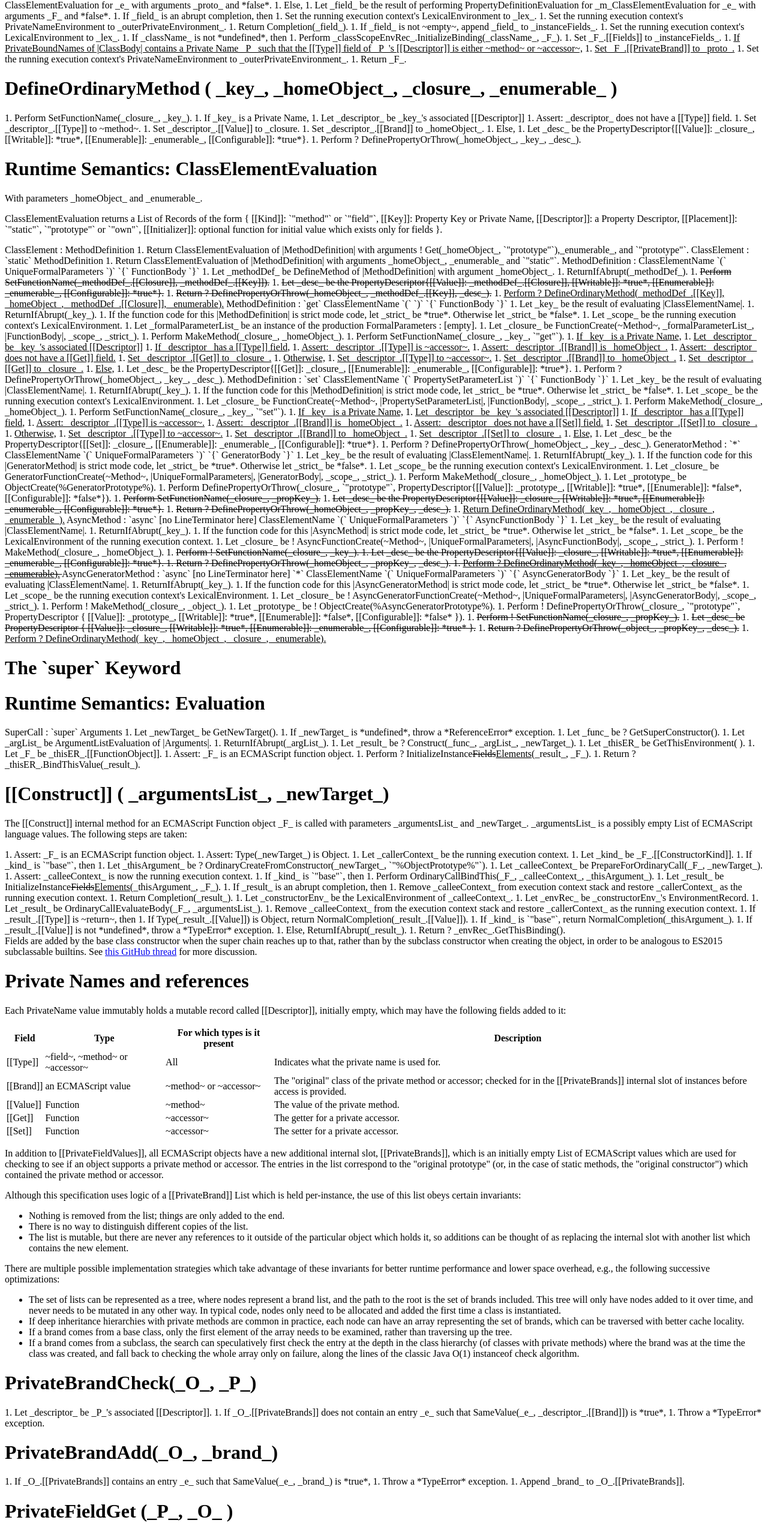
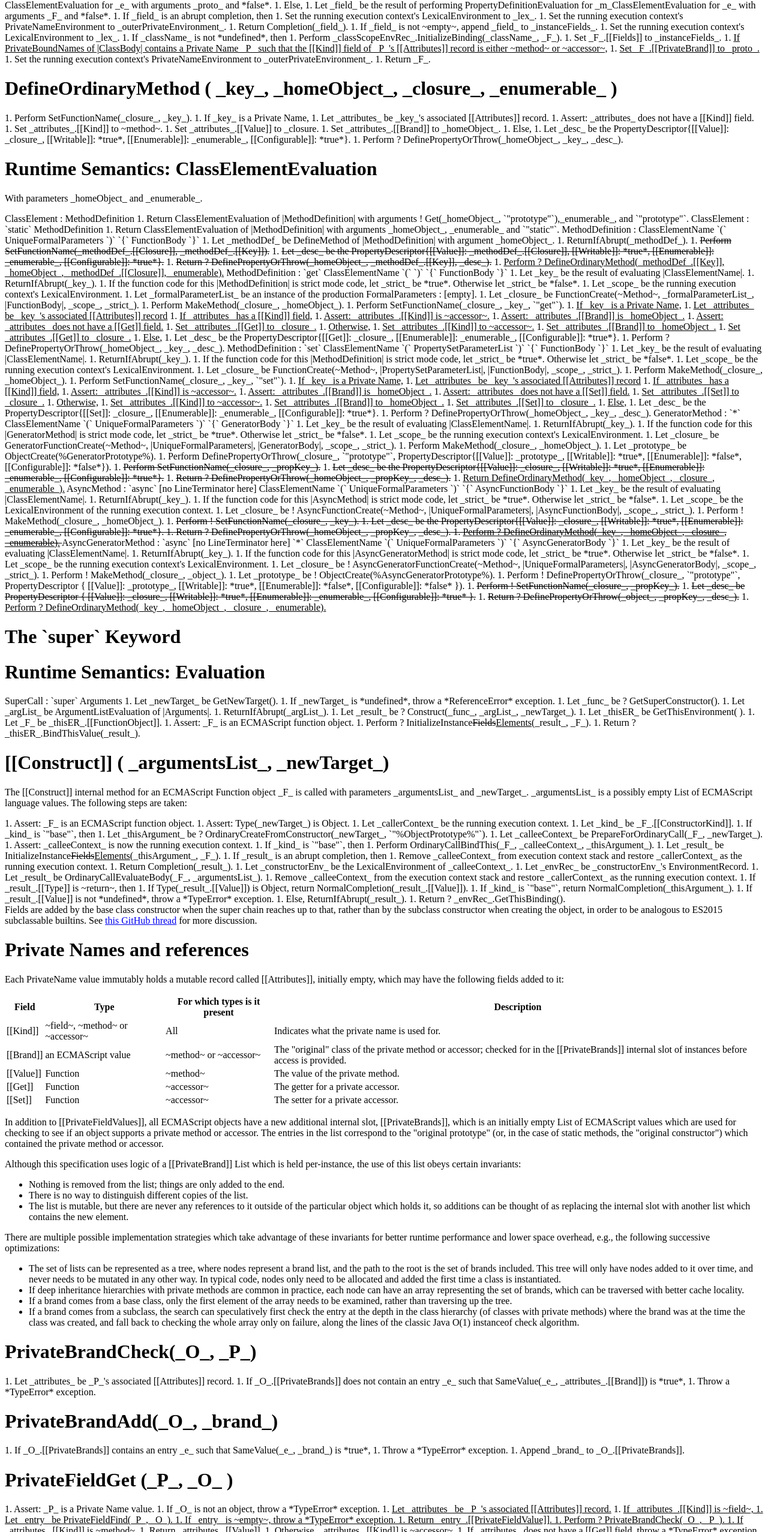
Before and after one commit to tc39/proposal-private-methods, a website: page spec.html in a window 1280 px wide. Shown: the part 2104-4658 px from the top of the page at 60% size. Drawn offline with Linux system fonts and the light colour scheme.

Commit message:
Editorial: Rename private name [[Descriptor]] to [[Attributes]]
And rename [[Type]] to [[Kind]] to match decorators

```diff
--- a/spec.html
+++ b/spec.html
@@ -334,7 +334,7 @@ emu-example pre {
       1. If _className_ is not *undefined*, then
         1. Perform _classScopeEnvRec_.InitializeBinding(_className_, _F_).
       1. Set _F_.[[Fields]] to _instanceFields_.
-      1. <ins>If PrivateBoundNames of |ClassBody| contains a Private Name _P_ such that the [[Type]] field of _P_'s [[Descriptor]] is either ~method~ or ~accessor~,</ins>
+      1. <ins>If PrivateBoundNames of |ClassBody| contains a Private Name _P_ such that the [[Kind]] field of _P_'s [[Attributes]] record is either ~method~ or ~accessor~,</ins>
         1. <ins>Set _F_.[[PrivateBrand]] to _proto_.</ins>
       1. Set the running execution context's PrivateNameEnvironment to _outerPrivateEnvironment_.
       1. Return _F_.
@@ -346,11 +346,11 @@ emu-example pre {
     <emu-alg>
       1. Perform SetFunctionName(_closure_, _key_).
       1. If _key_ is a Private Name,
-        1. Let _descriptor_ be _key_'s associated [[Descriptor]]
-        1. Assert: _descriptor_ does not have a [[Type]] field.
-        1. Set _descriptor_.[[Type]] to ~method~.
-        1. Set _descriptor_.[[Value]] to _closure.
-        1. Set _descriptor_.[[Brand]] to _homeObject_.
+        1. Let _attributes_ be _key_'s associated [[Attributes]] record.
+        1. Assert: _attributes_ does not have a [[Kind]] field.
+        1. Set _attributes_.[[Kind]] to ~method~.
+        1. Set _attributes_.[[Value]] to _closure.
+        1. Set _attributes_.[[Brand]] to _homeObject_.
       1. Else,
         1. Let _desc_ be the PropertyDescriptor{[[Value]]: _closure_, [[Writable]]: *true*, [[Enumerable]]: _enumerable_, [[Configurable]]: *true*}.
         1. Perform ? DefinePropertyOrThrow(_homeObject_, _key_, _desc_).
@@ -360,7 +360,6 @@ emu-example pre {
   <emu-clause id="sec-method-definitions-runtime-semantics-classelementevaluation" aoid=ClassElementEvaluation>
     <h1>Runtime Semantics: ClassElementEvaluation</h1>
     <p>With parameters _homeObject_ and _enumerable_.</p>
-    <p>ClassElementEvaluation returns a List of Records of the form { [[Kind]]: `"method"` or `"field"`, [[Key]]: Property Key or Private Name, [[Descriptor]]: a Property Descriptor, [[Placement]]: `"static"`, `"prototype"` or `"own"`, [[Initializer]]: optional function for initial value which exists only for fields }.</p>
     <emu-see-also-para op="PropertyDefinitionEvaluation"></emu-see-also-para>
     <emu-grammar>ClassElement : MethodDefinition</emu-grammar>
     <emu-alg>
@@ -390,16 +389,16 @@ emu-example pre {
       1. Perform MakeMethod(_closure_, _homeObject_).
       1. Perform SetFunctionName(_closure_, _key_, `"get"`).
       1. <ins>If _key_ is a Private Name,</ins>
-        1. <ins>Let _descriptor_ be _key_'s associated [[Descriptor]]</ins>
-        1. <ins>If _descriptor_ has a [[Type]] field,</ins>
-          1. <ins>Assert: _descriptor_.[[Type]] is ~accessor~.</ins>
-          1. <ins>Assert: _descriptor_.[[Brand]] is _homeObject_.</ins>
-          1. <ins>Assert: _descriptor_ does not have a [[Get]] field.</ins>
-          1. <ins>Set _descriptor_.[[Get]] to _closure_.</ins>
+        1. <ins>Let _attributes_ be _key_'s associated [[Attributes]] record</ins>
+        1. <ins>If _attributes_ has a [[Kind]] field,</ins>
+          1. <ins>Assert: _attributes_.[[Kind]] is ~accessor~.</ins>
+          1. <ins>Assert: _attributes_.[[Brand]] is _homeObject_.</ins>
+          1. <ins>Assert: _attributes_ does not have a [[Get]] field.</ins>
+          1. <ins>Set _attributes_.[[Get]] to _closure_.</ins>
         1. <ins>Otherwise,</ins>
-          1. <ins>Set _descriptor_.[[Type]] to ~accessor~.</ins>
-          1. <ins>Set _descriptor_.[[Brand]] to _homeObject_.</ins>
-          1. <ins>Set _descriptor_.[[Get]] to _closure_.</ins>
+          1. <ins>Set _attributes_.[[Kind]] to ~accessor~.</ins>
+          1. <ins>Set _attributes_.[[Brand]] to _homeObject_.</ins>
+          1. <ins>Set _attributes_.[[Get]] to _closure_.</ins>
       1. <ins>Else,</ins>
         1. Let _desc_ be the PropertyDescriptor{[[Get]]: _closure_, [[Enumerable]]: _enumerable_, [[Configurable]]: *true*}.
         1. Perform ? DefinePropertyOrThrow(_homeObject_, _key_, _desc_).
@@ -414,16 +413,16 @@ emu-example pre {
       1. Perform MakeMethod(_closure_, _homeObject_).
       1. Perform SetFunctionName(_closure_, _key_, `"set"`).
       1. <ins>If _key_ is a Private Name,</ins>
-        1. <ins>Let _descriptor_ be _key_'s associated [[Descriptor]]</ins>
-        1. <ins>If _descriptor_ has a [[Type]] field,</ins>
-          1. <ins>Assert: _descriptor_.[[Type]] is ~accessor~.</ins>
-          1. <ins>Assert: _descriptor_.[[Brand]] is _homeObject_.</ins>
-          1. <ins>Assert: _descriptor_ does not have a [[Set]] field.</ins>
-          1. <ins>Set _descriptor_.[[Set]] to _closure_.</ins>
+        1. <ins>Let _attributes_ be _key_'s associated [[Attributes]] record</ins>
+        1. <ins>If _attributes_ has a [[Kind]] field,</ins>
+          1. <ins>Assert: _attributes_.[[Kind]] is ~accessor~.</ins>
+          1. <ins>Assert: _attributes_.[[Brand]] is _homeObject_.</ins>
+          1. <ins>Assert: _attributes_ does not have a [[Set]] field.</ins>
+          1. <ins>Set _attributes_.[[Set]] to _closure_.</ins>
         1. <ins>Otherwise,</ins>
-          1. <ins>Set _descriptor_.[[Type]] to ~accessor~.</ins>
-          1. <ins>Set _descriptor_.[[Brand]] to _homeObject_.</ins>
-          1. <ins>Set _descriptor_.[[Set]] to _closure_.</ins>
+          1. <ins>Set _attributes_.[[Kind]] to ~accessor~.</ins>
+          1. <ins>Set _attributes_.[[Brand]] to _homeObject_.</ins>
+          1. <ins>Set _attributes_.[[Set]] to _closure_.</ins>
       1. <ins>Else,</ins>
         1. Let _desc_ be the PropertyDescriptor{[[Set]]: _closure_, [[Enumerable]]: _enumerable_, [[Configurable]]: *true*}.
         1. Perform ? DefinePropertyOrThrow(_homeObject_, _key_, _desc_).
@@ -543,8 +542,8 @@ emu-example pre {
 <emu-clause id="sec-private-names">
   <h1>Private Names and references</h1>
 
-  <p>Each PrivateName value immutably holds a mutable record called [[Descriptor]], initially empty, which may have the following fields added to it:</p>
-    <emu-table id="private-name-record" caption="Fields of the [[Descriptor]] record">
+  <p>Each PrivateName value immutably holds a mutable record called [[Attributes]], initially empty, which may have the following fields added to it:</p>
+    <emu-table id="private-name-record" caption="Fields of the [[Attributes]] record">
       <table>
         <tbody>
         <tr>
@@ -563,7 +562,7 @@ emu-example pre {
         </tr>
         <tr>
           <td>
-            [[Type]]
+            [[Kind]]
           </td>
           <td>
             ~field~, ~method~ or ~accessor~
@@ -659,8 +658,8 @@ emu-example pre {
 <emu-clause id="sec-privatebrandcontains" aoid="PrivateBrandContains">
   <h1>PrivateBrandCheck(_O_, _P_)</h1>
   <emu-alg>
-    1. Let _descriptor_ be _P_'s associated [[Descriptor]].
-    1. If _O_.[[PrivateBrands]] does not contain an entry _e_ such that SameValue(_e_, _descriptor_.[[Brand]]) is *true*,
+    1. Let _attributes_ be _P_'s associated [[Attributes]] record.
+    1. If _O_.[[PrivateBrands]] does not contain an entry _e_ such that SameValue(_e_, _attributes_.[[Brand]]) is *true*,
       1. Throw a *TypeError* exception.
   </emu-alg>
 </emu-clause>
@@ -679,17 +678,17 @@ emu-example pre {
   <emu-alg>
     1. Assert: _P_ is a Private Name value.
     1. If _O_ is not an object, throw a *TypeError* exception.
-    1. <ins>Let _descriptor_ be _P_'s associated [[Descriptor]].</ins>
-    1. <ins>If _descriptor_.[[Type]] is ~field~,
+    1. <ins>Let _attributes_ be _P_'s associated [[Attributes]] record.</ins>
+    1. <ins>If _attributes_.[[Kind]] is ~field~,
       1. Let _entry_ be PrivateFieldFind(_P_, _O_).
       1. If _entry_ is ~empty~, throw a *TypeError* exception.
       1. Return _entry_.[[PrivateFieldValue]].
     1. <ins>Perform ? PrivateBrandCheck(_O_, _P_).</ins>
-    1. <ins>If _descriptor_.[[Type]] is ~method~,</ins>
-      1. <ins>Return _descriptor_.[[Value]].</ins>
-    1. <ins>Otherwise, _descriptor_.[[Type]] is ~accessor~,</ins>
-      1. <ins>If _descriptor_ does not have a [[Get]] field, throw a *TypeError* exception.</ins>
-      1. <ins>Let _getter_ be _descriptor_.[[Get]].</ins>
+    1. <ins>If _attributes_.[[Kind]] is ~method~,</ins>
+      1. <ins>Return _attributes_.[[Value]].</ins>
+    1. <ins>Otherwise, _attributes_.[[Kind]] is ~accessor~,</ins>
+      1. <ins>If _attributes_ does not have a [[Get]] field, throw a *TypeError* exception.</ins>
+      1. <ins>Let _getter_ be _attributes_.[[Get]].</ins>
       1. <ins>Return ? Call(_getter_, _O_).</ins>
   </emu-alg>
 </emu-clause>
@@ -699,17 +698,17 @@ emu-example pre {
   <emu-alg>
     1. Assert: _P_ is a Private Name value.
     1. If _O_ is not an object, throw a *TypeError* exception.
-    1. <ins>Let _descriptor_ be _P_'s associated [[Descriptor]].</ins>
-    1. <ins>If _descriptor_.[[Type]] is ~field~,
+    1. <ins>Let _attributes_ be _P_'s associated [[Attributes]] record.</ins>
+    1. <ins>If _attributes_.[[Kind]] is ~field~,
       1. Let _entry_ be PrivateFieldFind(_P_, _O_).
       1. If _entry_ is ~empty~, throw a *TypeError* exception.
       1. Set _entry_.[[PrivateFieldValue]] to _value_.
       1. <ins>Return.</ins>
-    1. <ins>If _descriptor_.[[Type]] is ~method~, throw a *TypeError* exception.</ins>
-    1. <ins>Otherwise, _descriptor_.[[Type]] is ~accessor~,</ins>
-      1. <ins>If _O_.[[PrivateFieldBrands]] does not contain _descriptor_.[[Brand]], throw a *TypeError* exception.</ins>
-      1. <ins>If _descriptor_ does not have a [[Set]] field, throw a *TypeError* exception.</ins>
-      1. <ins>Let _setter_ be _descriptor_.[[Set]].</ins>
+    1. <ins>If _attributes_.[[Kind]] is ~method~, throw a *TypeError* exception.</ins>
+    1. <ins>Otherwise, _attributes_.[[Kind]] is ~accessor~,</ins>
+      1. <ins>If _O_.[[PrivateFieldBrands]] does not contain _attributes_.[[Brand]], throw a *TypeError* exception.</ins>
+      1. <ins>If _attributes_ does not have a [[Set]] field, throw a *TypeError* exception.</ins>
+      1. <ins>Let _setter_ be _attributes_.[[Set]].</ins>
       1. <ins>Perform ? Call(_setter_, _O_, _value_).</ins>
       1. <ins>Return.</ins>
   </emu-alg>
```
